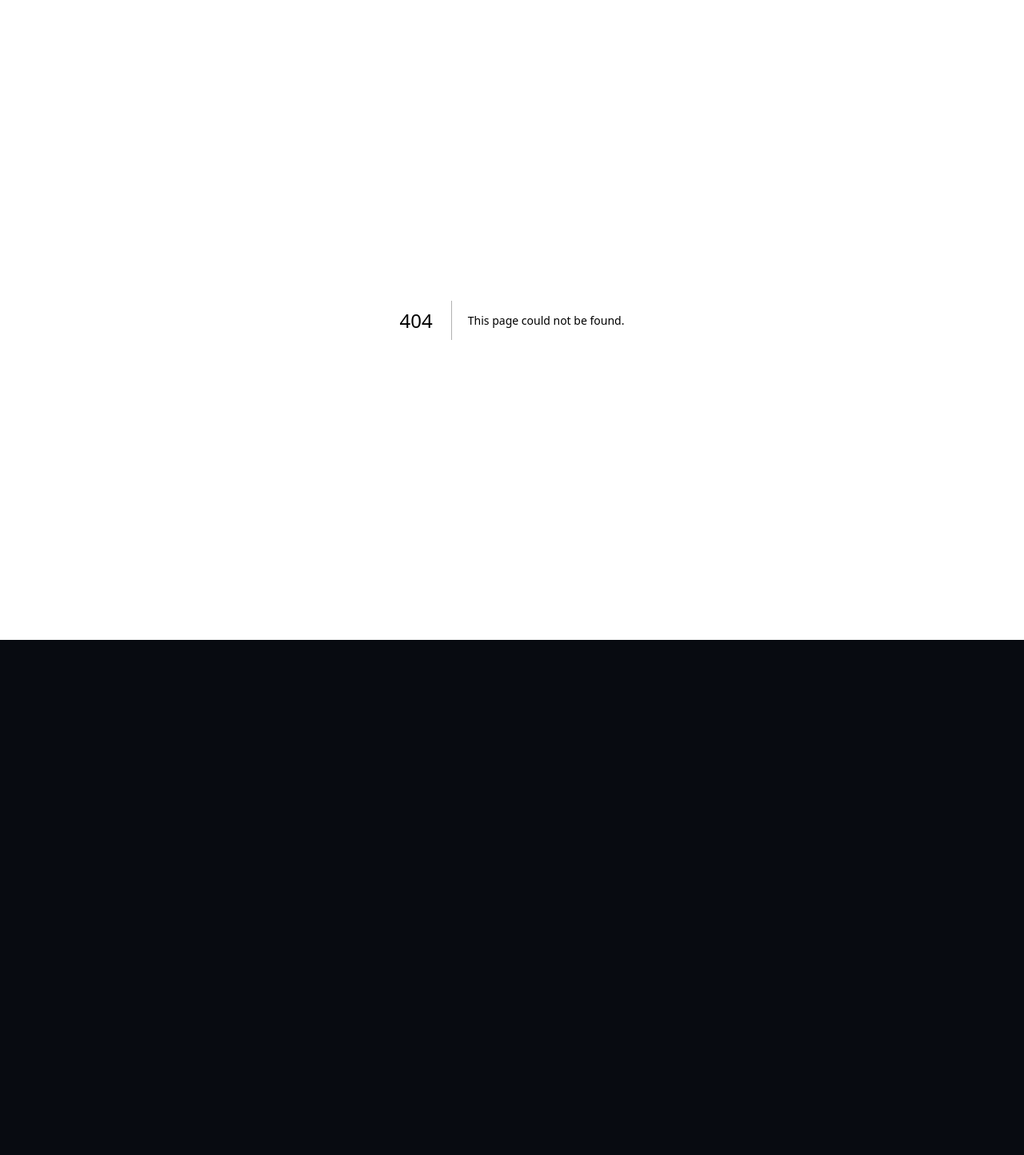
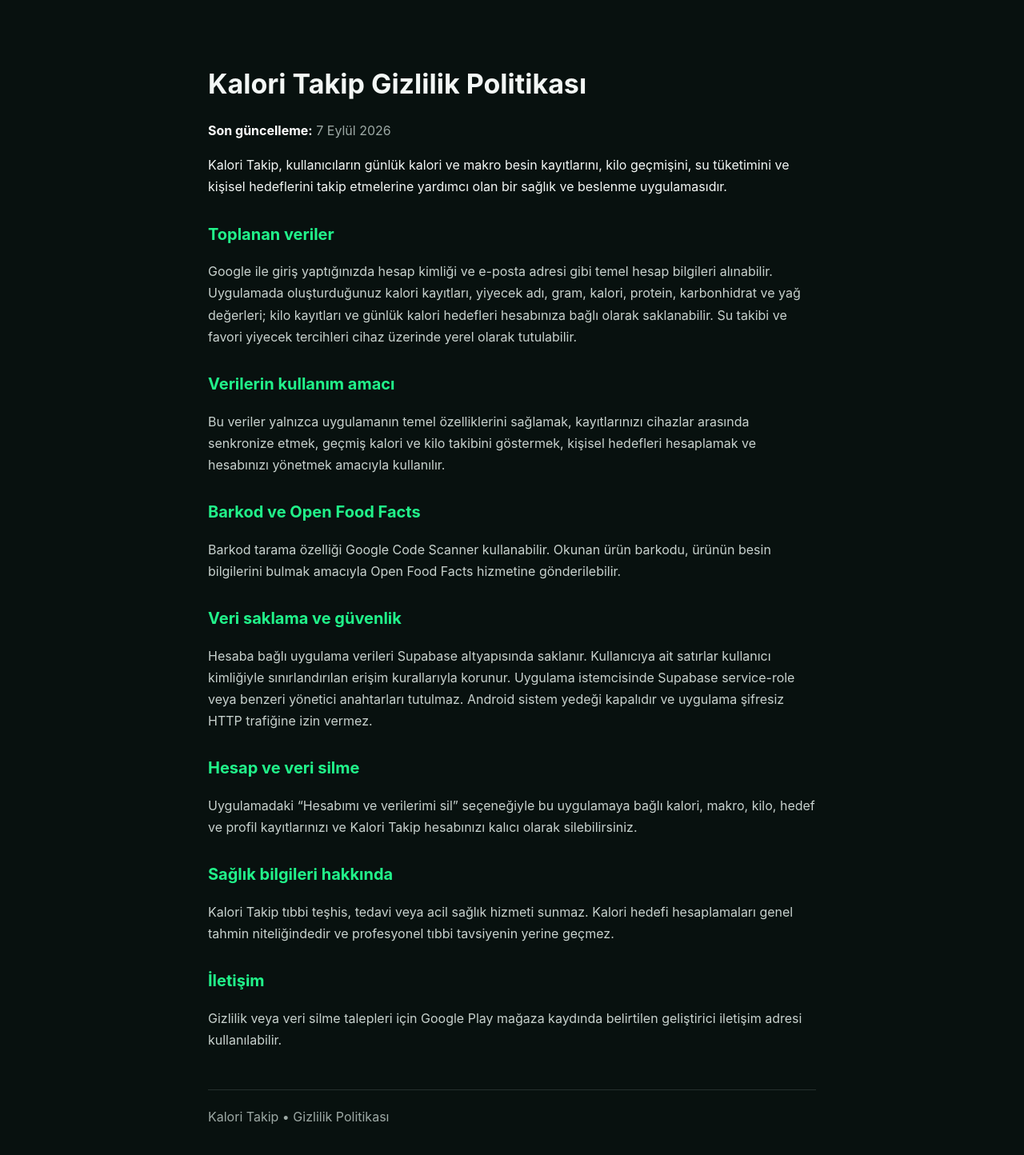
Before and after one commit to pixelhunterlabs-wq/PostFlow, a Next.js app: page /privacy/calorie-tracker in a window 1280 px wide. Before the commit this address had no page. Shown: the top 1444 px of the page at 80% size. Before the commit the page ends 800 px from the top, so only its background shows below. Built offline with nearby package versions, Linux system fonts and the light colour scheme.

Commit message:
Add public calorie tracker privacy policy page

```diff
--- /dev/null
+++ b/src/app/privacy/calorie-tracker/page.tsx
@@ -0,0 +1,51 @@
+export const metadata = {
+  title: "Kalori Takip - Gizlilik Politikası",
+  description: "Kalori Takip uygulaması gizlilik politikası ve veri silme bilgileri.",
+};
+
+export default function CalorieTrackerPrivacyPage() {
+  return (
+    <main style={{ minHeight: "100vh", background: "#08110f", color: "#f3f7f5", padding: "48px 20px" }}>
+      <article style={{ maxWidth: 760, margin: "0 auto", lineHeight: 1.7 }}>
+        <h1 style={{ fontSize: 34, marginBottom: 8 }}>Kalori Takip Gizlilik Politikası</h1>
+        <p style={{ color: "#9da9a5" }}><strong style={{ color: "#fff" }}>Son güncelleme:</strong> 7 Eylül 2026</p>
+        <p>Kalori Takip, kullanıcıların günlük kalori ve makro besin kayıtlarını, kilo geçmişini, su tüketimini ve kişisel hedeflerini takip etmelerine yardımcı olan bir sağlık ve beslenme uygulamasıdır.</p>
+
+        <Section title="Toplanan veriler">
+          Google ile giriş yaptığınızda hesap kimliği ve e-posta adresi gibi temel hesap bilgileri alınabilir. Uygulamada oluşturduğunuz kalori kayıtları, yiyecek adı, gram, kalori, protein, karbonhidrat ve yağ değerleri; kilo kayıtları ve günlük kalori hedefleri hesabınıza bağlı olarak saklanabilir. Su takibi ve favori yiyecek tercihleri cihaz üzerinde yerel olarak tutulabilir.
+        </Section>
+        <Section title="Verilerin kullanım amacı">
+          Bu veriler yalnızca uygulamanın temel özelliklerini sağlamak, kayıtlarınızı cihazlar arasında senkronize etmek, geçmiş kalori ve kilo takibini göstermek, kişisel hedefleri hesaplamak ve hesabınızı yönetmek amacıyla kullanılır.
+        </Section>
+        <Section title="Barkod ve Open Food Facts">
+          Barkod tarama özelliği Google Code Scanner kullanabilir. Okunan ürün barkodu, ürünün besin bilgilerini bulmak amacıyla Open Food Facts hizmetine gönderilebilir.
+        </Section>
+        <Section title="Veri saklama ve güvenlik">
+          Hesaba bağlı uygulama verileri Supabase altyapısında saklanır. Kullanıcıya ait satırlar kullanıcı kimliğiyle sınırlandırılan erişim kurallarıyla korunur. Uygulama istemcisinde Supabase service-role veya benzeri yönetici anahtarları tutulmaz. Android sistem yedeği kapalıdır ve uygulama şifresiz HTTP trafiğine izin vermez.
+        </Section>
+        <Section title="Hesap ve veri silme">
+          Uygulamadaki “Hesabımı ve verilerimi sil” seçeneğiyle bu uygulamaya bağlı kalori, makro, kilo, hedef ve profil kayıtlarınızı ve Kalori Takip hesabınızı kalıcı olarak silebilirsiniz.
+        </Section>
+        <Section title="Sağlık bilgileri hakkında">
+          Kalori Takip tıbbi teşhis, tedavi veya acil sağlık hizmeti sunmaz. Kalori hedefi hesaplamaları genel tahmin niteliğindedir ve profesyonel tıbbi tavsiyenin yerine geçmez.
+        </Section>
+        <Section title="İletişim">
+          Gizlilik veya veri silme talepleri için Google Play mağaza kaydında belirtilen geliştirici iletişim adresi kullanılabilir.
+        </Section>
+
+        <footer style={{ marginTop: 48, borderTop: "1px solid #26312e", paddingTop: 20, color: "#9da9a5" }}>
+          Kalori Takip • Gizlilik Politikası
+        </footer>
+      </article>
+    </main>
+  );
+}
+
+function Section({ title, children }: { title: string; children: React.ReactNode }) {
+  return (
+    <section style={{ marginTop: 28 }}>
+      <h2 style={{ color: "#21f38a", fontSize: 20 }}>{title}</h2>
+      <p style={{ color: "#c8d2ce" }}>{children}</p>
+    </section>
+  );
+}
```
